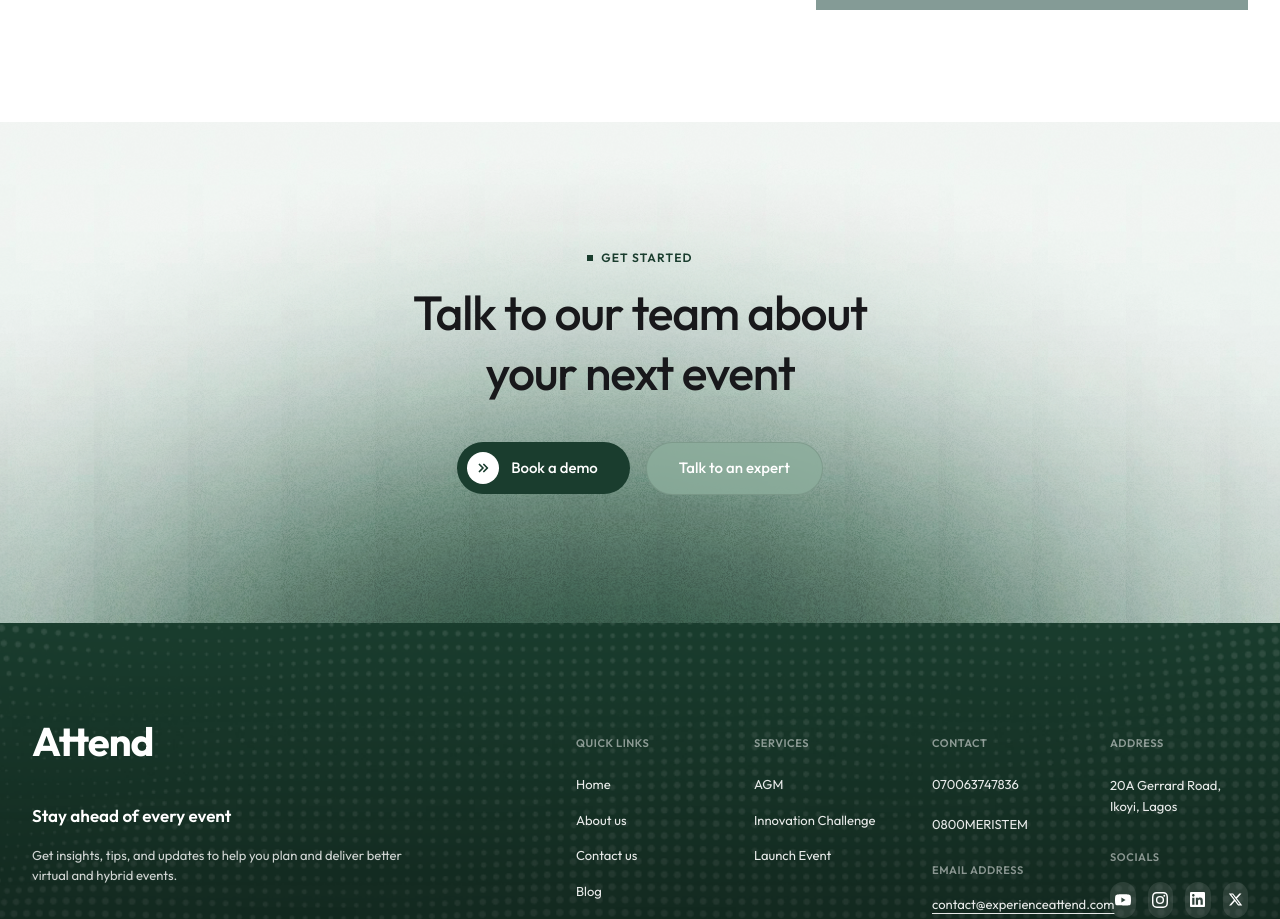
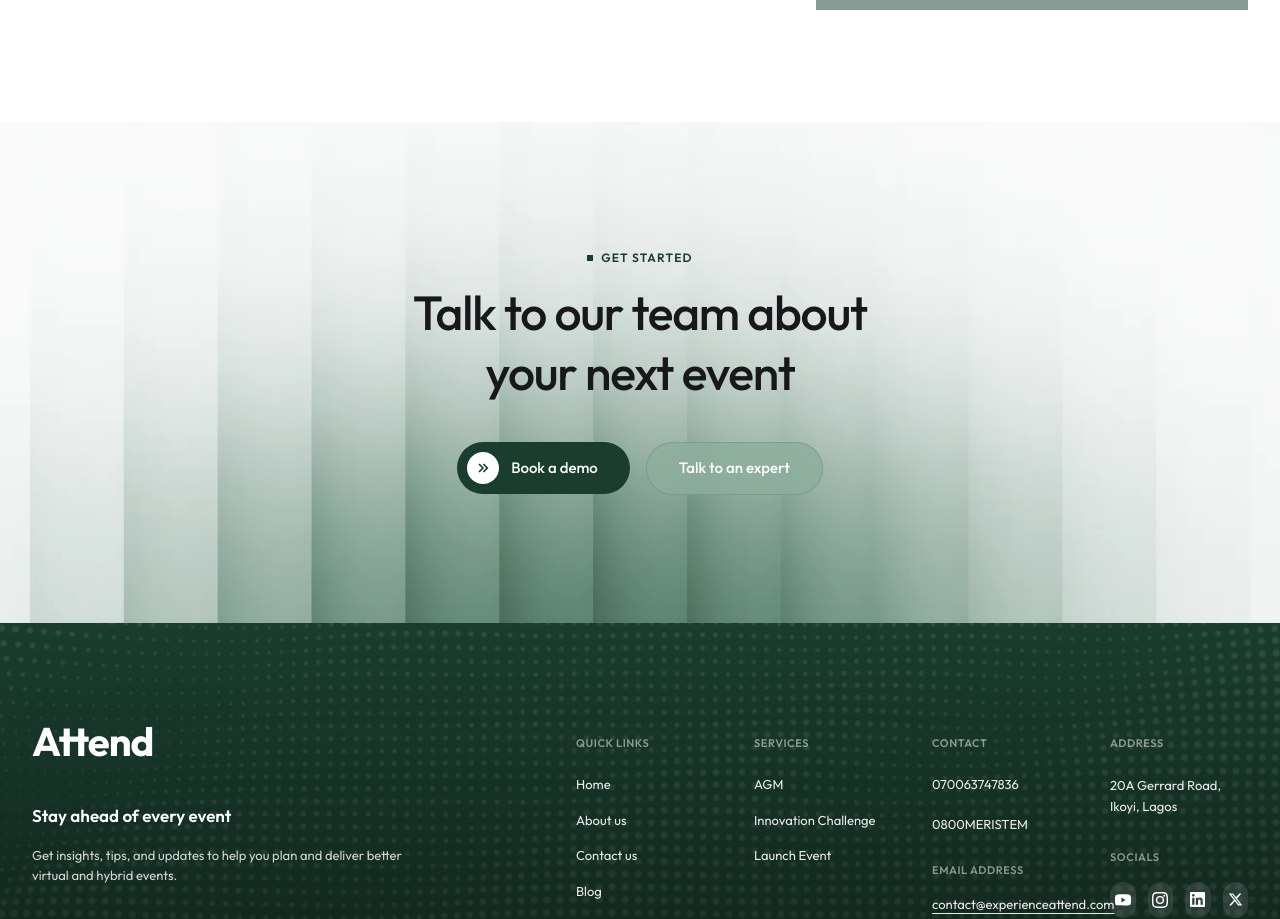
Before and after one commit to Ericallibalogun/ATTEND, a Next.js app: page / in a window 1280 px wide. Shown: the part 2580-3499 px from the top of the page. Built offline with nearby package versions, Linux system fonts and the light colour scheme; no server answers.

Commit message:
Use Frame 1321325422.webp export image for FooterCta background

```diff
--- a/src/components/layout/footer-cta.tsx
+++ b/src/components/layout/footer-cta.tsx
@@ -4,38 +4,14 @@ import Image from "next/image";
 export function FooterCta() {
   return (
     <section className="relative flex min-h-[500px] flex-col items-center justify-center overflow-hidden py-24 lg:py-32">
-      {/* Base Background Color */}
-      <div className="absolute inset-0 bg-[#f8fbf9]" />
-
-      {/* Green Glow (Ellipse) pushed to the very back */}
+      {/* Background Image from Figma */}
       <div className="absolute inset-0 z-0">
         <Image
-          src="/Ellipse 169.webp"
+          src="/Frame 1321325422.webp"
           alt=""
           fill
-          className="object-cover object-bottom opacity-90"
-          unoptimized
-        />
-      </div>
-
-      {/* Lines (Rectangle) on top of the ellipse, set to multiply so the solid background becomes transparent */}
-      <div
-        className="absolute inset-0 z-0 opacity-100 mix-blend-multiply"
-        style={{
-          backgroundImage: 'url("/Rectangle 229.webp")',
-          backgroundRepeat: 'repeat-x',
-          backgroundSize: 'auto 100%',
-        }}
-      />
-
-      {/* Noise Texture */}
-      <div className="absolute inset-0 z-0 mix-blend-overlay opacity-50">
-        <Image
-          src="/Noise.webp"
-          alt=""
-          fill
-          className="object-cover"
-          unoptimized
+          className="object-cover object-center"
+          priority
         />
       </div>
 
```
Also changed, not shown: public/Frame 1321325422.png (deleted), public/Frame 1321325422.webp (added).
